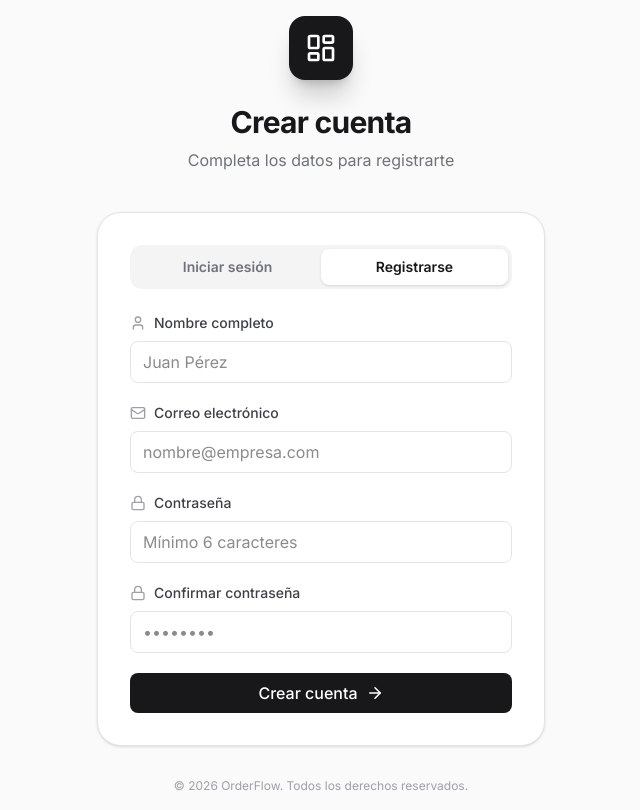
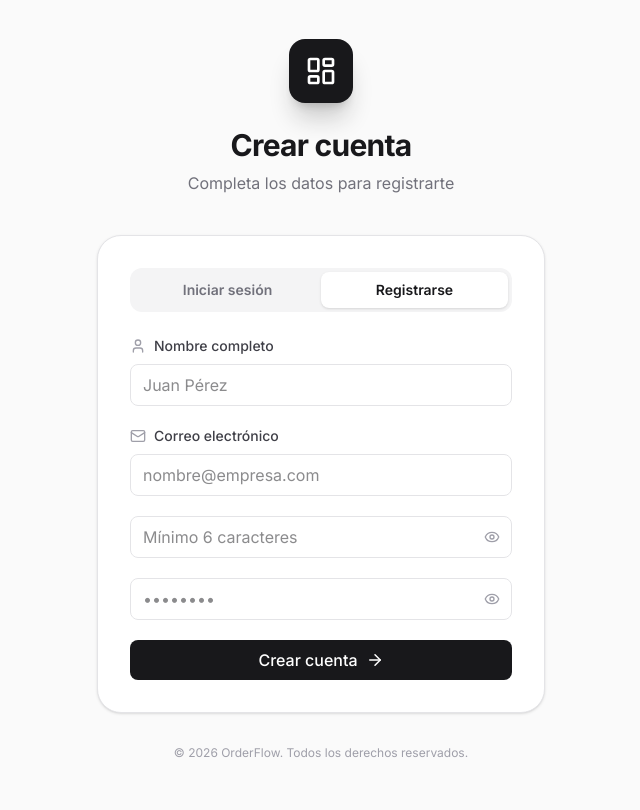
Before and after one commit to Jazir29/Escuelita-Frontend, a React (Vite) app: page /login in a window 1280 px wide. Both pictures are taken after a click on the button "Registrarse". Shown: the whole page, without its empty margins (319-959 px from the left). Built offline with nearby package versions, Linux system fonts and the light colour scheme; no server answers.

Commit message:
Mostrar y ocultar contraseña

```diff
--- a/src/views/Login.tsx
+++ b/src/views/Login.tsx
@@ -1,6 +1,6 @@
 import React, { useState } from 'react';
 import { useNavigate } from 'react-router-dom';
-import { LayoutDashboard, Lock, Mail, ArrowRight, User } from 'lucide-react';
+import { LayoutDashboard, Mail, ArrowRight, User ,Eye, EyeOff} from 'lucide-react';
 import { motion, AnimatePresence } from 'framer-motion';
 import { useAuth } from '../context/AuthContext';
 import { authService } from '../services/authService';
@@ -17,6 +17,11 @@ export const Login: React.FC = () => {
   const [regEmail, setRegEmail]       = useState('');
   const [regPassword, setRegPassword] = useState('');
   const [confirmPassword, setConfirmPassword] = useState('');
+
+  //VER Y OCULTAR CONTRASEÑA
+  const [showPassword, setShowPassword]           = useState(false);
+  const [showRegPassword, setShowRegPassword]     = useState(false);
+  const [showConfirmPassword, setShowConfirmPassword] = useState(false);
 
   const [isLoading, setIsLoading] = useState(false);
   const [error, setError]         = useState('');
@@ -167,19 +172,19 @@ export const Login: React.FC = () => {
                   />
                 </div>
 
-                <div className="space-y-2">
-                  <label className="text-sm font-medium text-zinc-700 flex items-center gap-2">
-                    <Lock size={16} className="text-zinc-400" />
-                    Contraseña
-                  </label>
+                <div className="relative">
                   <input
-                    type="password"
+                    type={showPassword ? 'text' : 'password'}
                     required
                     value={password}
                     onChange={(e) => setPassword(e.target.value)}
-                    className="input-field"
+                    className="input-field pr-10"
                     placeholder="••••••••"
                   />
+                  <button type="button" onClick={() => setShowPassword(!showPassword)}
+                    className="absolute right-3 top-1/2 -translate-y-1/2 text-zinc-400 hover:text-zinc-700">
+                    {showPassword ? <EyeOff size={16} /> : <Eye size={16} />}
+                  </button>
                 </div>
 
                 <button
@@ -240,34 +245,34 @@ export const Login: React.FC = () => {
                   />
                 </div>
 
-                <div className="space-y-2">
-                  <label className="text-sm font-medium text-zinc-700 flex items-center gap-2">
-                    <Lock size={16} className="text-zinc-400" />
-                    Contraseña
-                  </label>
+                <div className="relative">
                   <input
-                    type="password"
+                    type={showRegPassword ? 'text' : 'password'}
                     required
                     value={regPassword}
                     onChange={(e) => setRegPassword(e.target.value)}
-                    className="input-field"
+                    className="input-field pr-10"
                     placeholder="Mínimo 6 caracteres"
                   />
+                  <button type="button" onClick={() => setShowRegPassword(!showRegPassword)}
+                    className="absolute right-3 top-1/2 -translate-y-1/2 text-zinc-400 hover:text-zinc-700">
+                    {showRegPassword ? <EyeOff size={16} /> : <Eye size={16} />}
+                  </button>
                 </div>
 
-                <div className="space-y-2">
-                  <label className="text-sm font-medium text-zinc-700 flex items-center gap-2">
-                    <Lock size={16} className="text-zinc-400" />
-                    Confirmar contraseña
-                  </label>
+                <div className="relative">
                   <input
-                    type="password"
+                    type={showConfirmPassword ? 'text' : 'password'}
                     required
                     value={confirmPassword}
                     onChange={(e) => setConfirmPassword(e.target.value)}
-                    className="input-field"
+                    className="input-field pr-10"
                     placeholder="••••••••"
                   />
+                  <button type="button" onClick={() => setShowConfirmPassword(!showConfirmPassword)}
+                    className="absolute right-3 top-1/2 -translate-y-1/2 text-zinc-400 hover:text-zinc-700">
+                    {showConfirmPassword ? <EyeOff size={16} /> : <Eye size={16} />}
+                  </button>
                 </div>
 
                 <button
```
